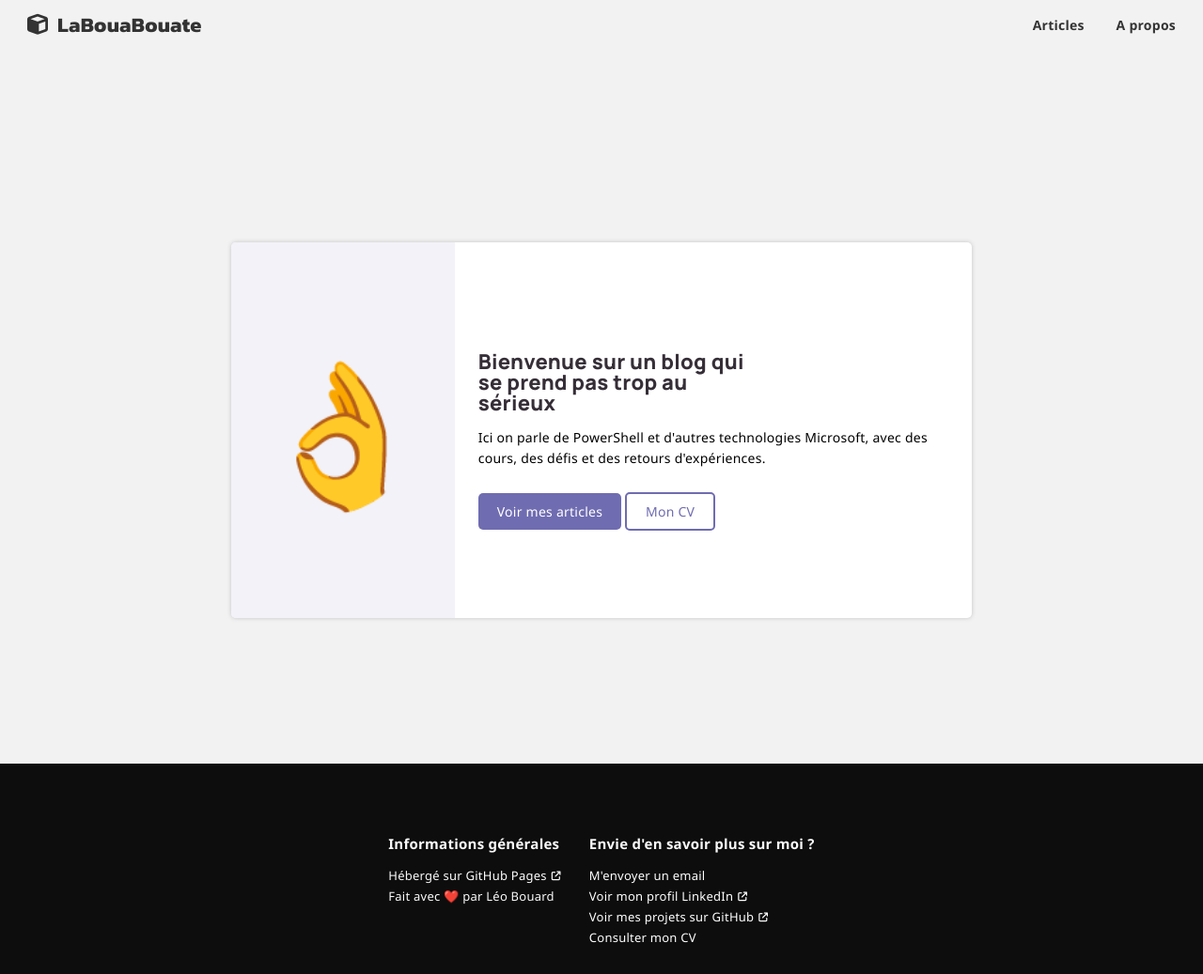
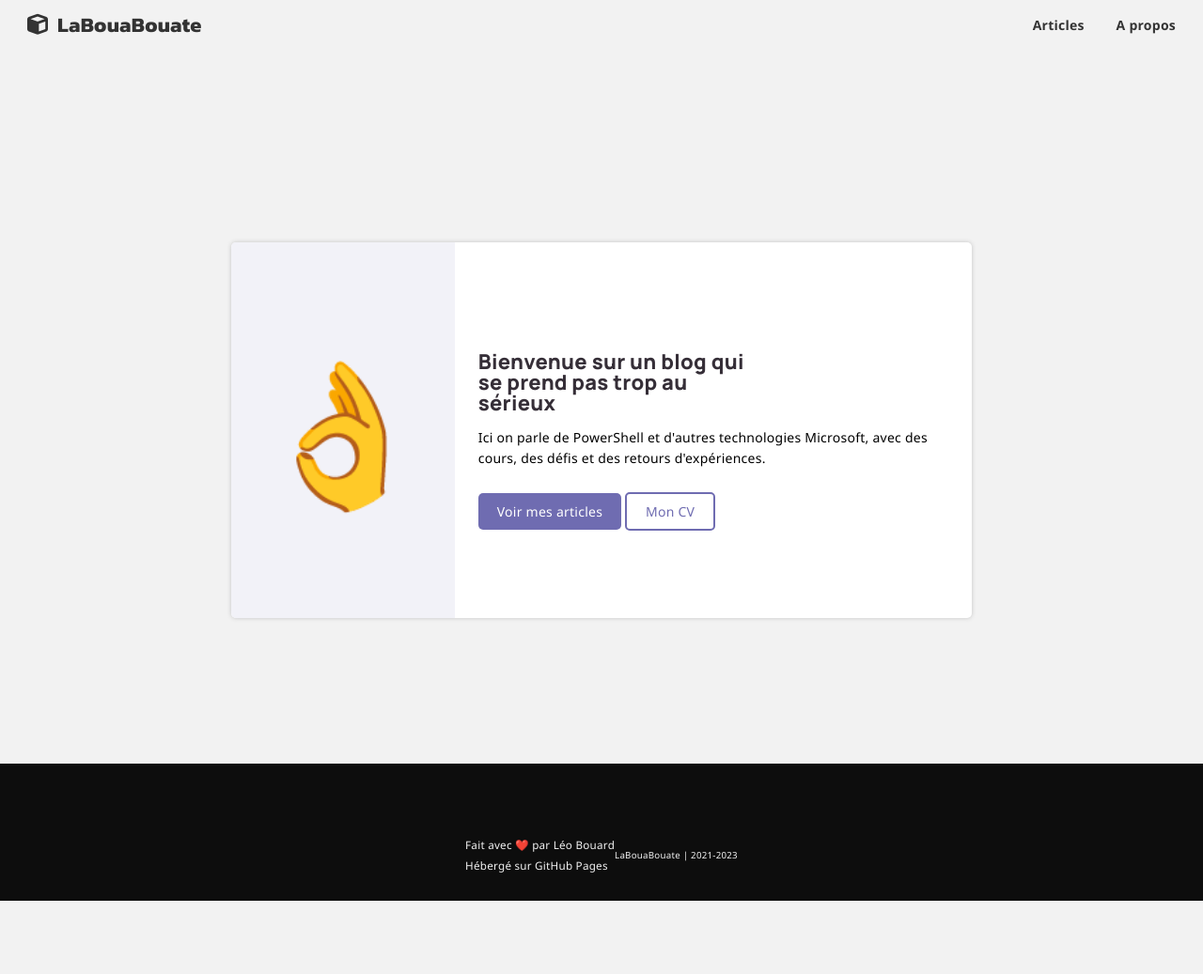
Before and after one commit to leobouard/leobouard.github.io, a Jekyll site: the page built from index.md, in a window 1280 px wide. Shown: the whole page at 94% size. Built offline with Jekyll 4.4.1, drawn with Linux system fonts in a browser that asks for light colours; nearby versions of some CDN libraries; some web fonts are replaced; our own code applies the rules of GitHub Pages for plain Markdown files; after the commit the page ends 959 px from its top, so only the background shows below that.

Commit message:
Simplification du footer
Réduction du nombre de trucs dans le footer

```diff
--- a/_layouts/default.html
+++ b/_layouts/default.html
@@ -41,22 +41,9 @@
       {{ content }}
     </main>
     <footer>
-      <div>
-        <span>Informations générales</span>
-        <ul>
-          <li>Hébergé sur <a href="https://pages.github.com/" target="_blank">GitHub Pages<i class="fa-solid fa-arrow-up-right-from-square fa-xs"></i></a></li>
-          <li>Fait avec ❤️ par Léo Bouard</li>
-        </ul>
-      </div>
-      <div>
-        <span>Envie d'en savoir plus sur moi ?</span>
-        <ul>
-          <li><a href="mailto:{{ site.emailAddress }}">M'envoyer un email</a></li>
-          <li><a href="{{ site.linkedin }}" target="_blank">Voir mon profil LinkedIn<i class="fa-solid fa-arrow-up-right-from-square fa-xs"></i></a></li>
-          <li><a href="{{ site.github.owner_url }}" target="_blank">Voir mes projets sur GitHub<i class="fa-solid fa-arrow-up-right-from-square fa-xs"></i></a></li>
-          <li><a href="/cv">Consulter mon CV</a></li>
-        </ul>
-      </div>
+      {% assign current_year = 'now' | date: '%Y' %}
+      <p>Fait avec ❤️ par Léo Bouard<br>Hébergé sur GitHub Pages</p>
+      <small>LaBouaBouate | 2021-{{current_year}}</small>
     </footer>
   </body>
 </html>
--- a/assets/css/style.scss
+++ b/assets/css/style.scss
@@ -219,43 +219,14 @@ main {
 
 footer {
     margin-top: -50px;
-    padding: 60px 50px 0px 50px;
+    padding: 65px 0px 15px 0px;
     display: flex;
-    flex-wrap: wrap;
+    align-items: center;
     justify-content: center;
     background-color: #0d0d0d;
-    position: relative;
     z-index: -1;
-    color: #fafafa;
-
-    div {
-        padding: 15px;
-    }
-
-    span {
-        font-size: 15px;
-        font-weight: bold;
-    }
-
-    a {
-        color: #fff;
-        text-decoration: none;
-    }
-
-    i {
-        margin-left: 5px;
-    }
-
-    a:hover {
-        text-decoration: underline;
-        transition: all 400ms ease-in-out;
-    }
-
-    ul {
-        list-style: none;
-        padding: 0;
-        font-size: small;
-    }
+    color: #f2f2f2;
+    font-size: smaller;
 }
 
 @media screen and (max-width: 950px) {
@@ -286,22 +257,6 @@ footer {
     pre {
         padding: 10px;
     }
-
-    footer {
-
-        span {
-            font-size: small;
-        }
-
-        ul {
-            font-size: smaller;
-        }
-
-        li {
-            margin: 5px 0px;
-            height: 2em;
-        }
-    }
 }
 
 @media screen and (max-width: 550px) {
@@ -309,11 +264,6 @@ footer {
     header > nav > a:first-child > span {
         display: none;
     }
-
-    footer {
-        justify-content: flex-start;
-    }
-
 }
 
 @media print {
```
